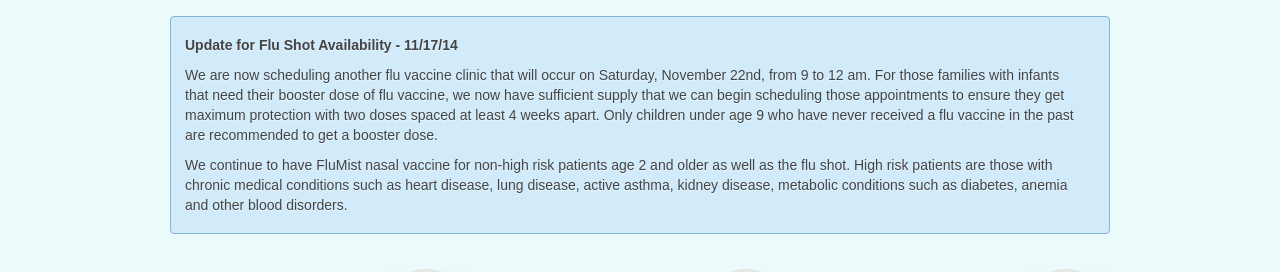
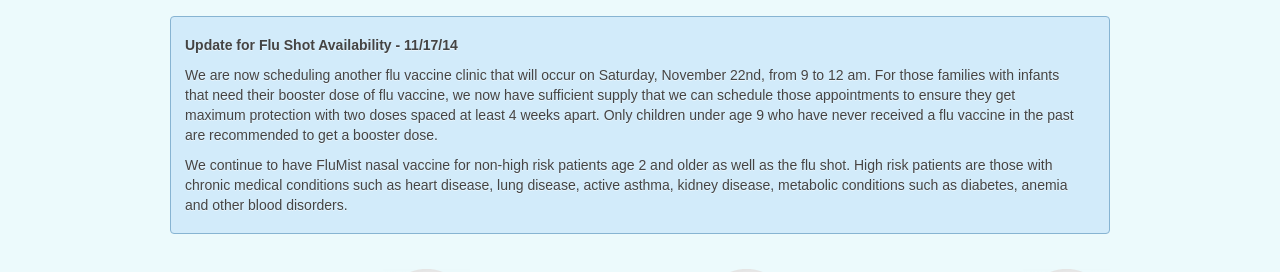
Before and after one commit to chpweb/web, a Jekyll site: the page built from index.html, in a window 1280 px wide. Shown: the part 637-909 px from the top of the page. Built offline with Jekyll 4.4.1, drawn with Linux system fonts in a browser that asks for light colours; some web fonts are replaced; comment, search, counter and statistics services are not loaded.

Commit message:
Update index.html

```diff
--- a/index.html
+++ b/index.html
@@ -30,7 +30,7 @@
 	<section>
 		<div class="home-info">
           <h5>Update for Flu Shot Availability - 11/17/14</h5>
-          <p>We are now scheduling another flu vaccine clinic that will occur on Saturday, November 22nd, from 9 to 12 am.  For those families with infants that need their booster dose of flu vaccine, we now have sufficient supply that we can begin scheduling those appointments to ensure they get maximum protection with two doses spaced at least 4 weeks apart.  Only children under age 9 who have never received a flu vaccine in the past are recommended to get a booster dose.</p>
+          <p>We are now scheduling another flu vaccine clinic that will occur on Saturday, November 22nd, from 9 to 12 am.  For those families with infants that need their booster dose of flu vaccine, we now have sufficient supply that we can schedule those appointments to ensure they get maximum protection with two doses spaced at least 4 weeks apart.  Only children under age 9 who have never received a flu vaccine in the past are recommended to get a booster dose.</p>
           <p>We continue to have FluMist nasal vaccine for non-high risk patients age 2 and older as well as the flu shot.  High risk patients are those with chronic medical conditions such as heart disease, lung disease, active asthma, kidney disease, metabolic conditions such as diabetes, anemia and other blood disorders.</p>
 
           		<!--<p><a class="btn btn-medium btn-primary" href="/flu-vaccine-dates">Read More <i class="icon-arrow-right"></i></a></p>-->
```
